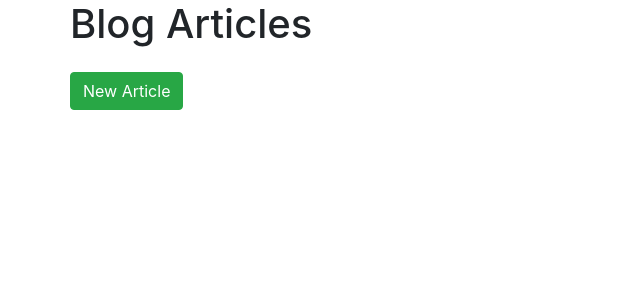
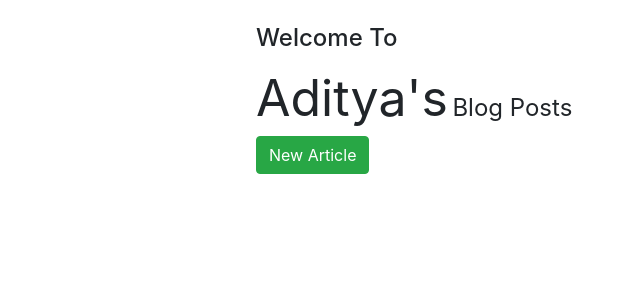
Before and after one commit to aditya278/markdown-blog-app, a Node server app: page / in a window 1280 px wide. Shown: the top 300 px of the page, without its empty margins (15-655 px from the left). Run offline with Node 20, Linux system fonts and the light colour scheme; data that the repository does not hold is empty; some libraries are stand-ins or nearby versions.

Commit message:
Modified the styling a bit

```diff
--- a/views/articles/index.ejs
+++ b/views/articles/index.ejs
@@ -5,23 +5,51 @@
     <meta name="viewport" content="width=device-width, initial-scale=1.0">
     <link rel="stylesheet" href="https://maxcdn.bootstrapcdn.com/bootstrap/4.0.0/css/bootstrap.min.css" integrity="sha384-Gn5384xqQ1aoWXA+058RXPxPg6fy4IWvTNh0E263XmFcJlSAwiGgFAW/dAiS6JXm" crossorigin="anonymous">
     <title>Blog</title>
+    <style>
+        .container {
+            text-align: left;
+            width: 60%;
+        }
+        .name {
+            font-size: x-large;
+        }
+        .author {
+            font-size: 50px;
+        }
+        .card-body {
+            display : flex;
+        }
+        .blog-desc {
+            width : 99%;
+        }
+        .btns {
+            display : flex;
+            flex-direction: column;
+        }
+    </style>
 </head>
 <body>
+    <br/>
     <div class = "container">
-        <h1 class="mb-4">Blog Articles</h1>
-        <a href="/articles/new" class="btn btn-success">New Article</a>
+        <h4 class="mb-2">Welcome To</h4>
+        <span class="author">Aditya's</span> <span class="name">Blog Posts</span> <br/>
+        <a href="/articles/new" class="btn btn-success">New Article</a> <br/> <br/>
         <% articles.forEach(article => { %>
             <div class="card mt-4">
                 <div class="card-body">
-                    <h4 class="card-title"><%= article.title %></h4>
-                    <div class="card-subtitle text-muted mb-2">
-                        <%= article.createdAt.toLocaleDateString() %>
+                    <div class="blog-desc">
+                        <h4 class="card-title"><%= article.title %></h4>
+                        <div class="card-subtitle text-muted mb-2">
+                            <%= article.createdAt.toLocaleDateString() %>
+                        </div>
+                        <div class="card-text mb-2"><%= article.description %></div>
                     </div>
-                    <div class="card-text mb-2"><%= article.description %></div>
-                    <a href="articles/<%= article.slug %>" class="btn btn-primary">Read More</a>
-                    <a href="articles/edit/<%= article.id %>" class="btn btn-info">Edit</a>
-                    <form action="/articles/<%= article.id %>?_method=DELETE" method="POST" class="d-inline">
-                        <button type="submit" class="btn btn-danger">Delete</button>
+                    <div class="btns">
+                        <a href="articles/<%= article.slug %>" class="btn btn-primary mb-2">Read More</a>
+                        <a href="articles/edit/<%= article.id %>" class="btn btn-info mb-2">Edit</a>
+                        <form action="/articles/<%= article.id %>?_method=DELETE" method="POST" class="d-inline">
+                        <button style="width: 100%;" type="submit" class="btn btn-danger mb-2">Delete</button>
+                    </div>
                     </form>
                 </div>
             </div>
```
